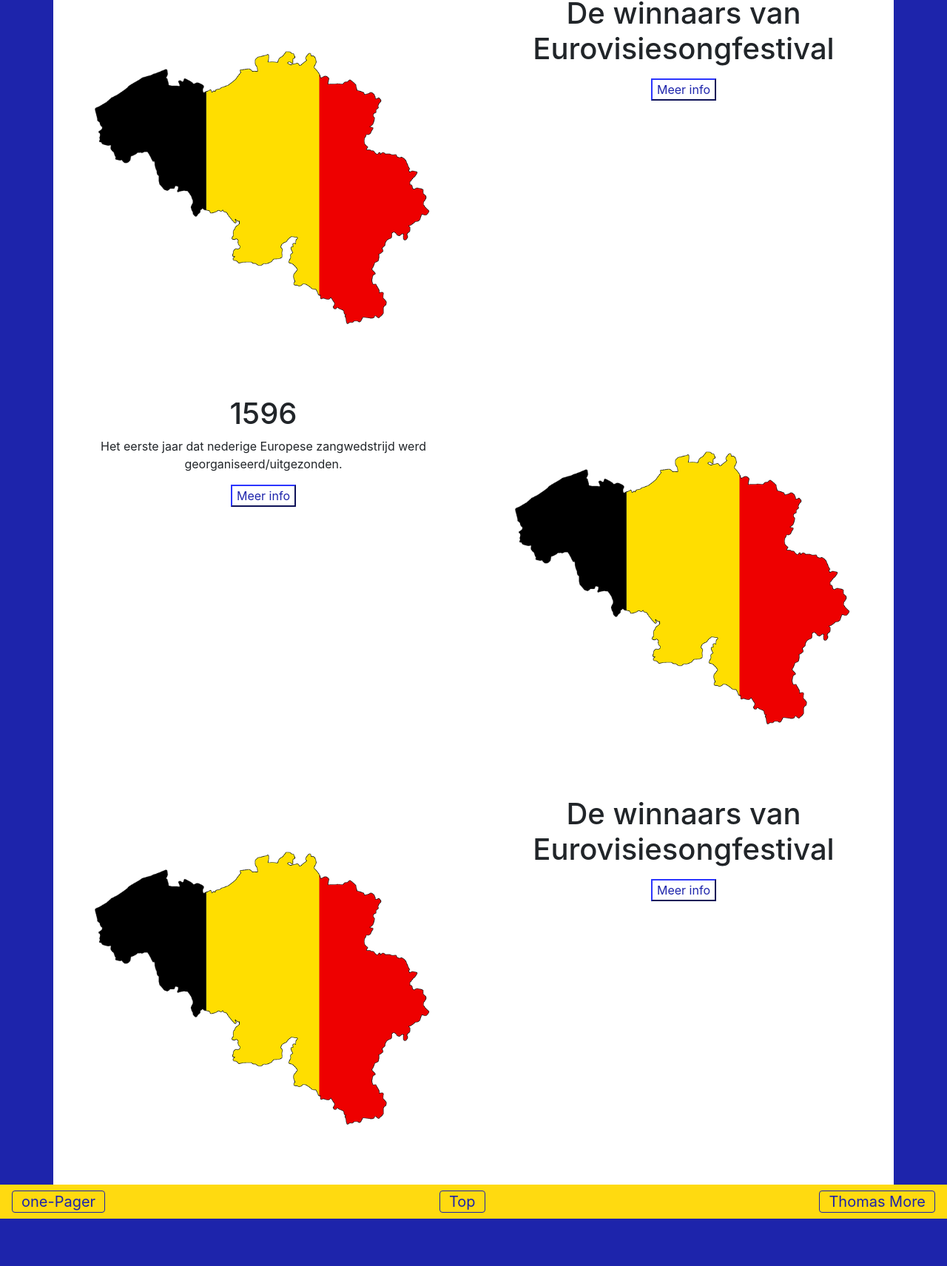
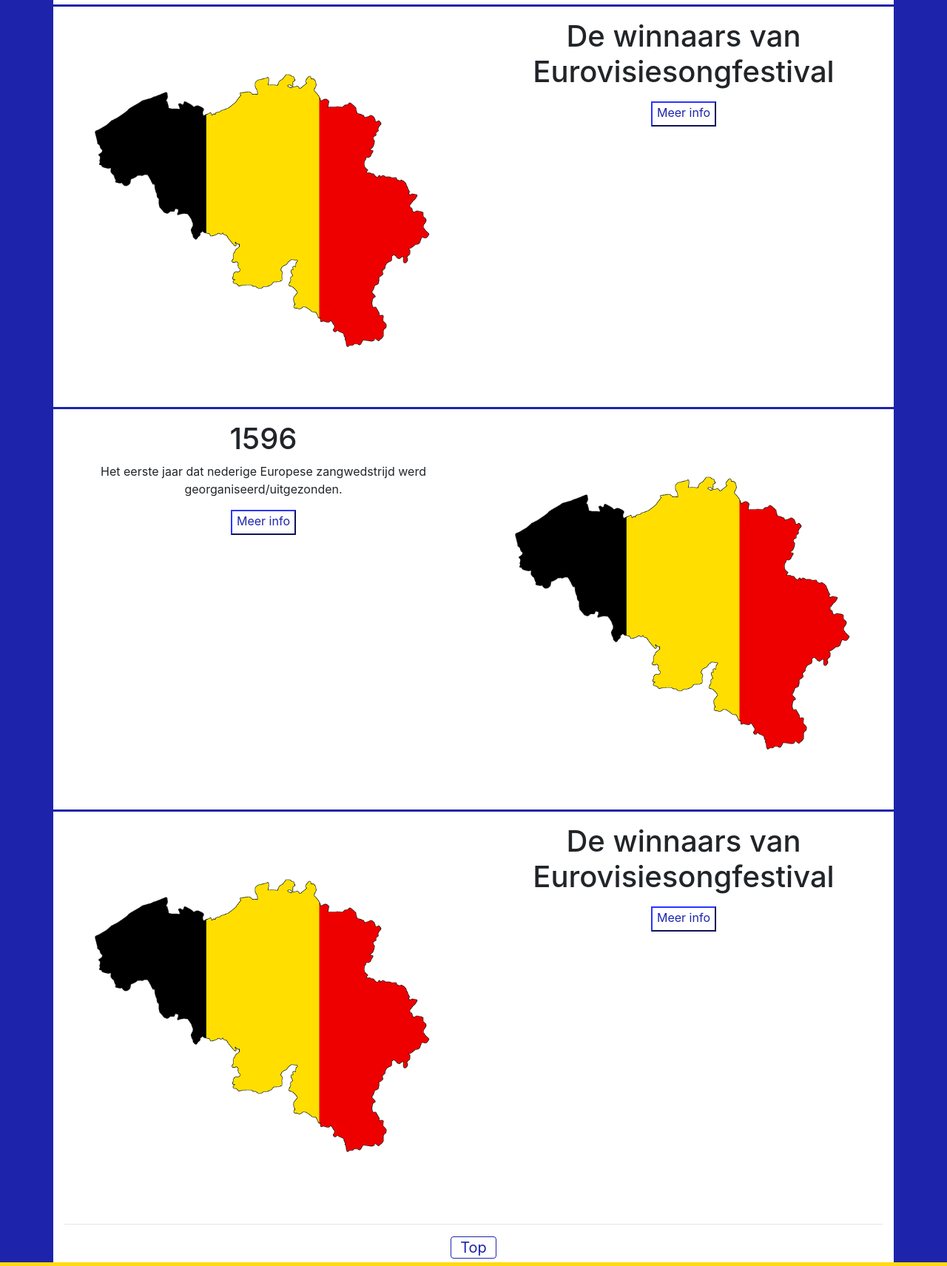
Before and after one commit to sennedeckx/projectgit, a plain HTML site: page public_html/index.html in a window 1280 px wide. Shown: the part 1065-2776 px from the top of the page at 74% size. Before the commit the page ends 2712 px from the top, so only its background shows below. Drawn offline with nearby package versions, Linux system fonts and the light colour scheme; files that its build step writes are made by us from their sources.

Commit message:
scss ordenen

```diff
--- a/public_html/index.html
+++ b/public_html/index.html
@@ -9,8 +9,8 @@
 </head>
 <body class="bg-main">
 <nav class="navbar navbar-expand-lg navbar-light bg-main2">
-    <a class="navbar-brand" href="index.html"><img src="images/logoeurosong.svg" alt="logoeurosong" width="50px"
-                                                   height="50px"></a>
+    <a class="navbar-brand " href="index.html"><img src="images/logoeurosong.svg" alt="logoeurosong" width="50px"
+                                                    height="50px"></a>
     <button class="navbar-toggler" type="button" data-toggle="collapse" data-target="#navbarSupportedContent"
             aria-controls="navbarSupportedContent" aria-expanded="false" aria-label="Toggle navigation">
         <span class="navbar-toggler-icon"></span>
@@ -31,10 +31,7 @@
                 <a class="nav-link" href="#Gastlanden">Gastlanden</a>
             </li>
         </ul>
-        <form class="form-inline my-2 my-lg-0">
-            <input class="form-control mr-sm-2" type="search" placeholder="Search" aria-label="Search">
-            <button class="btn btn-outline-info my-2 my-sm-0" type="submit">Search</button>
-        </form>
+
     </div>
 </nav>
 
@@ -43,7 +40,8 @@
     <h1 class="text-center col-12">ALL ABOUT EUROVISION
 
     </h1>
-    <div class="row">
+    <hr>
+    <div class="row borderbottom">
         <div class="col-lg-6 col-md-6 ">
             <p><img class="img-fluid" src="images/ESC_HONEY.jpg" alt="Eurovision">
             </p>
@@ -56,7 +54,7 @@
                 deelgenomen. </p>
         </div>
     </div>
-    <div class="row">
+    <div class="row borderbottom">
         <div class="col-lg-6 col-md6 text-center">
 
             <p class="margin-top" id="belg">
@@ -65,7 +63,7 @@
             België zong liedjes in het Nederlands, Frans, Engels en zelfs 2 keer in een kunsttaal. België is ook al 1
             keer gastland geweest voor deze zangwedstrijd.</p>
             <a href="senne1.html">
-                <button class="btn-outline-info">Meer info</button>
+                <button class="btn-outline-info marpad-bot5">Meer info</button>
             </a>
         </div>
 
@@ -75,7 +73,7 @@
             </p>
         </div>
     </div>
-    <div class="row" id="Winnaars">
+    <div class="row borderbottom" id="Winnaars">
 
         <div class="col-lg-6 col-md-6">
             <p><img class="imgmargin" src="images/belgium-1489362_960_720.png" alt="België" height="500px"
@@ -86,19 +84,19 @@
             <p class="margin-top">
             <h1>De winnaars van Eurovisiesongfestival</h1></p>
             <a href="senne1.html">
-                <button class="btn-outline-info">Meer info</button>
+                <button class="btn-outline-info marpad-bot5">Meer info</button>
             </a>
         </div>
 
 
     </div>
-    <div class="row" id="1956">
+    <div class="row borderbottom" id="1956">
         <div class="col-lg-6 col-md6 text-center">
 
             <p class="margin-top">
             <h1>1596</h1>Het eerste jaar dat nederige Europese zangwedstrijd werd georganiseerd/uitgezonden.</p>
             <a href="1956.html">
-                <button class="btn-outline-info">Meer info</button>
+                <button class="btn-outline-info marpad-bot5">Meer info</button>
             </a>
         </div>
 
@@ -119,22 +117,23 @@
             <p class="margin-top">
             <h1>De winnaars van Eurovisiesongfestival</h1></p>
             <a href="senne1.html">
-                <button class="btn-outline-info">Meer info</button>
+                <button class="btn-outline-info marpad-bot5">Meer info</button>
             </a>
         </div>
 
 
     </div>
-
-
+    <hr>
+<div class="container text-center paddingbot5">
+    <a href="#top">
+        <button class="btn-outline-info navbar-toggler  ">Top</button>
+    </a>
+</div>
 </div>
 <footer class="navbar bg-main2 ">
     <a class="btn-outline-info navbar-toggler" href="https://www.thomasmore.be/">one-Pager</a>
 
 
-    <a href="#top">
-        <button class="btn-outline-info navbar-toggler">Top</button>
-    </a>
     <a class="btn-outline-info navbar-toggler" href="https://www.thomasmore.be/">Thomas More</a>
 
 </footer>
--- a/scss/style.scss
+++ b/scss/style.scss
@@ -6,19 +6,39 @@
 $main1: #1d24ab !default;
 $main2: #ffda10 !default;
 
-
+//borders
 .borderbottom {
   border-bottom: 3px solid $main1;
 }
 
+.borders{
+  border-bottom: 2px solid $main1;
+  border-top: 2px solid $main1;
+  border-left: 2px solid $main1;
+  border-right: 2px solid $main1;
+}
+
+.bordersextopbot
+{
+
+  border-left: 2px solid $main1;
+  border-right: 2px solid $main1;
+}
+
+
+//margins/paddings
 .marpad-top0{
   margin-top: 0px;
   padding-top: 0px;
 }
 
-.marpad-bot0{
-  margin-bottom: 0px;
-  padding-bottom: 0px;
+.marpad-bot5{
+  margin-bottom: 5px;
+  padding-bottom: 5px;
+}
+
+.paddingbot5{
+  padding-bottom: 5px;
 }
 
 .imgmargin {
@@ -34,7 +54,7 @@
 
 }
 
-
+//bg colors
 .bg-main {
   background-color: $main1 !important;
 }
@@ -46,7 +66,7 @@
   background-color: white !important;
 }
 
-
+//buttons
 .btn-outline-info {
   color: $main1 !important;
   background-color: transparent;
@@ -60,6 +80,11 @@
   border-color: $main1 !important;
 }
 
+button{
+  cursor: pointer;
+}
+
+//belgische vlag
 .Red {
   background-color: red;
   height: 25px;
@@ -75,9 +100,8 @@
   background-color: black;
   height: 25px;
 }
-button{
-  cursor: pointer;
-}
+
+
 
 //woordanimatie Senne
 
@@ -165,20 +189,6 @@
   }
 }
 
-.borders{
-  border-bottom: 2px solid $main1;
-  border-top: 2px solid $main1;
-  border-left: 2px solid $main1;
-  border-right: 2px solid $main1;
-}
-
-.bordersextopbot
-{
-
-  border-left: 2px solid $main1;
-  border-right: 2px solid $main1;
-}
-
 
 
 
```
Also changed, not shown: public_html/1956.html (+1 -4 lines).
